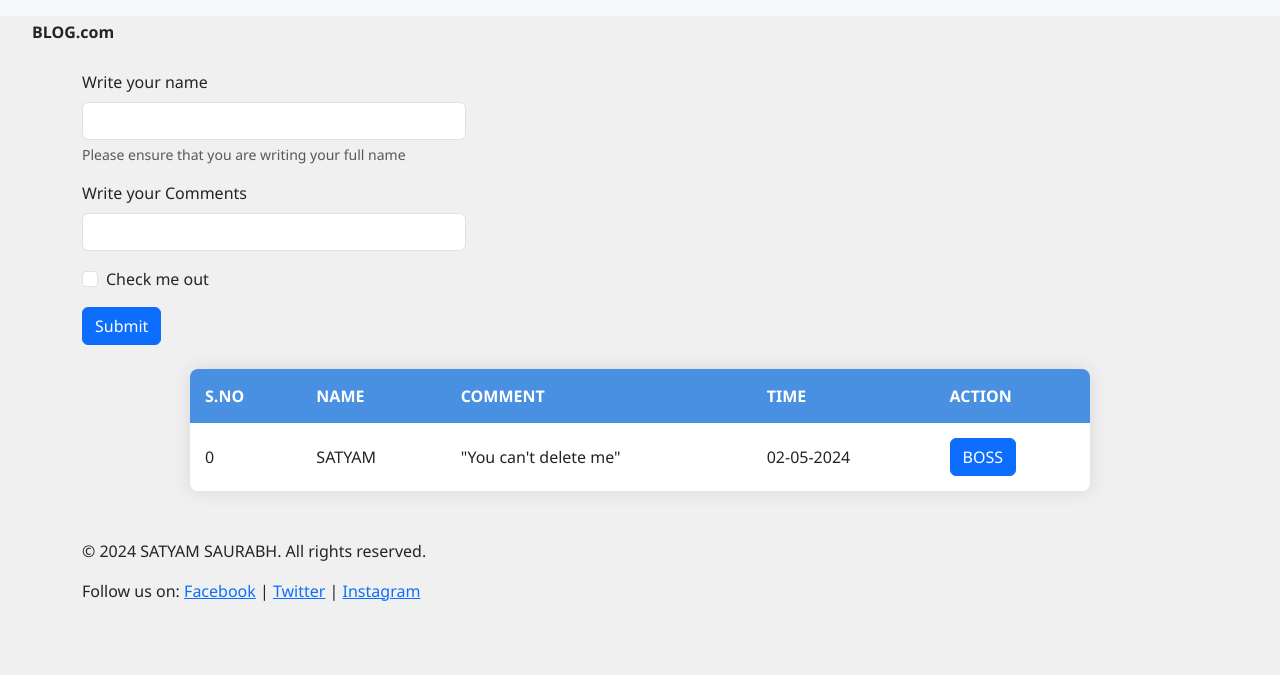
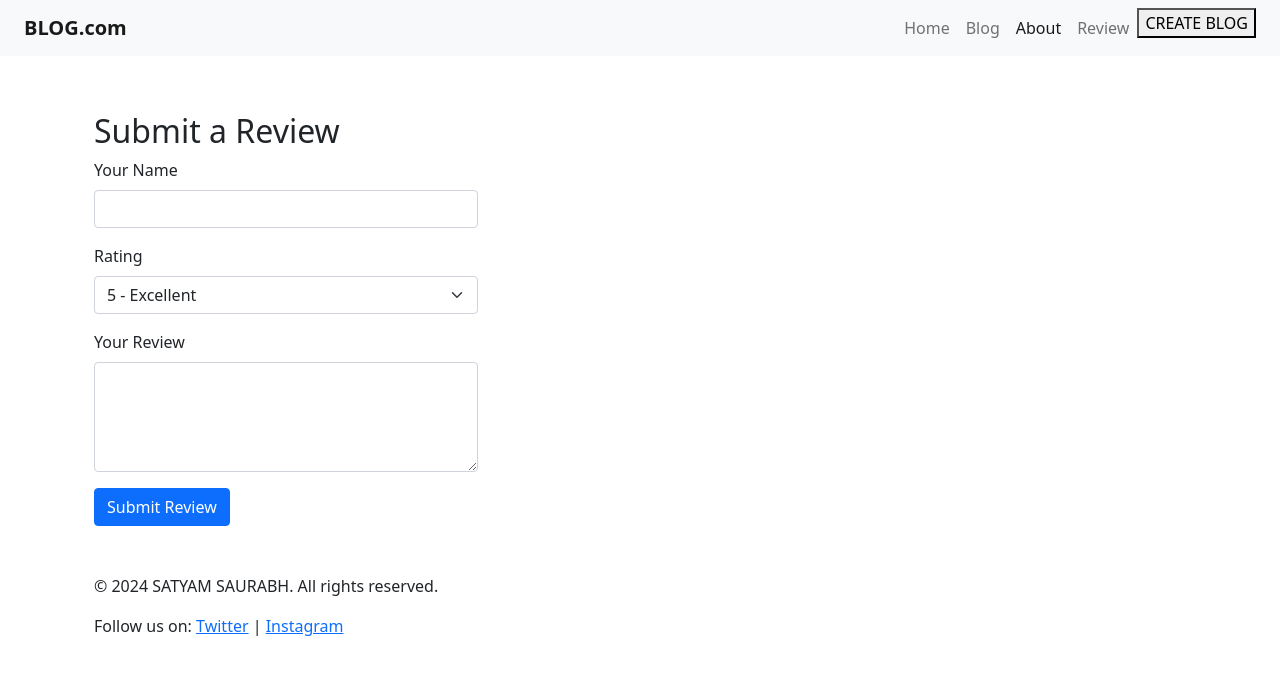
Before and after one commit to i-satyamsaurabh/Blogging-App, a Flask app: page /review in a window 1280 px wide. Shown: the top 675 px of the page. Run offline with Flask 3, Linux system fonts and the light colour scheme.

Commit message:
11th commit

```diff
--- a/templates/About.html
+++ b/templates/About.html
@@ -89,7 +89,6 @@
         <div class="container">
             <p>&copy; 2024 SATYAM SAURABH. All rights reserved.</p>
             <p>Follow us on:
-                <a href="https://www.facebook.com" target="_blank">Facebook</a> |
                 <a href="https://www.twitter.com" target="_blank">Twitter</a> |
                 <a href="https://www.instagram.com" target="_blank">Instagram</a>
             </p>
--- a/templates/index.html
+++ b/templates/index.html
@@ -93,7 +93,6 @@
         <div class="container">
             <p>&copy; 2024 SATYAM SAURABH. All rights reserved.</p>
             <p>Follow us on:
-                <a href="https://www.facebook.com" target="_blank">Facebook</a> |
                 <a href="https://www.twitter.com" target="_blank">Twitter</a> |
                 <a href="https://www.instagram.com" target="_blank">Instagram</a>
             </p>
--- a/templates/post.html
+++ b/templates/post.html
@@ -37,7 +37,7 @@
                         <a class="nav-link" href="/blog">Blog</a>
                     </li>
                     <li class="nav-item">
-                        <a class="nav-link" href="/contact">Review</a>
+                        <a class="nav-link" href="/review">Review</a>
                     </li>
                 </ul>
                 <br>
@@ -76,7 +76,6 @@
             <div class="container">
                 <p>&copy; 2024 SATYAM SAURABH. All rights reserved.</p>
                 <p>Follow us on:
-                    <a href="https://www.facebook.com" target="_blank">Facebook</a> |
                     <a href="https://www.twitter.com" target="_blank">Twitter</a> |
                     <a href="https://www.instagram.com" target="_blank">Instagram</a>
                 </p>
--- a/templates/review.html
+++ b/templates/review.html
@@ -52,142 +52,91 @@
     </nav>
 
     <br>
-    <div class="container" my-3>
-        <form action="/" method="post">
-            <div class="mb-3">
-                <label for="Name" class="form-label">Write your name</label>
-                <input type="text" class="form-control" name="Name" id="Name" aria-describedby="emailHelp">
-                <div id="emailHelp" class="form-text">Please ensure that you are writing your full name</div>
-            </div>
-            <div class="mb-3">
-                <label for="comment" class="form-label">Write your Comments
 
-                </label>
-                <input type="text" class="form-control" name="comment" id="comment">
-            </div>
-            <div class="mb-3 form-check">
-                <input type="checkbox" class="form-check-input" id="exampleCheck1">
-                <label class="form-check-label" for="exampleCheck1">Check me out</label>
-            </div>
-            <button type="submit" class="btn btn-primary">Submit</button>
-        </form><br>
-    </div>
-    <div class="container2">
+
     <!DOCTYPE html>
     <html lang="en">
 
     <head>
         <meta charset="UTF-8">
         <meta name="viewport" content="width=device-width, initial-scale=1.0">
-            <title>Stylish Four-Column Table</title>
-            <style>
-                body {
-                    font-family: 'Segoe UI', Tahoma, Geneva, Verdana, sans-serif;
-                    background-color: #f0f0f0;
-                    margin: 0;
-                    padding: 20px;
-                }
-
-                .table-container {
-                    max-width: 900px;
-                    margin: 0 auto;
-                    background-color: white;
-                    border-radius: 8px;
-                    box-shadow: 0 0 20px rgba(0, 0, 0, 0.1);
-                    overflow: hidden;
-                }
-
-                table {
-                    width: 100%;
-                    border-collapse: separate;
-                    border-spacing: 0;
-                }
-
-                caption {
-                    font-size: 1.5em;
-                    font-weight: bold;
-                    padding: 20px;
-                    color: #333;
-                    background-color: #f8f8f8;
-                }
-
-                th,
-                td {
-                    padding: 15px;
-                    text-align: left;
-                }
-
-                th {
-                    background-color: #4a90e2;
-                    color: white;
-                    text-transform: uppercase;
-                    font-weight: 800;
-
-                }
-
-                td {
-                    border-bottom: 1px solid #e0e0e0;
-                }
-
-                tr:last-child td {
-                    border-bottom: none;
-                }
-
-                tr:nth-child(even) {
-                    background-color: #f9f9f9;
-                }
-
-                tr:hover {
-                    background-color: #f0f7ff;
-                }
-            </style>
+        <title>Submit a Review</title>
+        <link href="https://cdn.jsdelivr.net/npm/bootstrap@5.3.0/dist/css/bootstrap.min.css" rel="stylesheet">
     </head>
 
     <body>
-            <div class="table-container">
-                <table>
+        <!DOCTYPE html>
+        <html lang="en">
 
-                    <thead>
-                        <tr>
-                            <th>S.No</th>
-                            <th>NAME</th>
-                            <th>COMMENT</th>
-                            <th>TIME</th>
-                            <th>ACTION</th>
-                        </tr>
-                    </thead>
-                    <tbody>
+        <head>
+            <meta charset="UTF-8">
+            <meta name="viewport" content="width=device-width, initial-scale=1.0">
+            <title>Review Submission</title>
+            <link href="https://cdn.jsdelivr.net/npm/bootstrap@5.1.3/dist/css/bootstrap.min.css" rel="stylesheet">
+        </head>
 
-                        <tr>
-                            <td>0</td>
-                            <td>SATYAM</td>
-                            <td>"You can't delete me"</td>
-                            <td>02-05-2024</td>
-                            <td><button type="button" class="btn btn-primary">BOSS</button></td>
+        <body>
+            <nav class="navbar navbar-expand-lg navbar-light bg-light fixed-top">
+                <div class="container-fluid">
+                    <a class="navbar-brand" href="/"><b>BLOG.com</b></a>
+                    <button class="navbar-toggler" type="button" data-bs-toggle="collapse" data-bs-target="#navbarNav"
+                        aria-controls="navbarNav" aria-expanded="false" aria-label="Toggle navigation">
+                        <span class="navbar-toggler-icon"></span>
+                    </button>
+                    <div class="collapse navbar-collapse" id="navbarNav">
+                        <ul class="navbar-nav ms-auto">
+                            <li class="nav-item">
+                                <a class="nav-link" href="/">Home</a>
+                            </li>
+                            <li class="nav-item">
+                                <a class="nav-link" href="/post">Blog</a>
+                            </li>
+                            <li class="nav-item">
+                                <a class="nav-link active" aria-current="page" href="/about">About</a>
+                            </li>
+                            <li class="nav-item">
+                                <a class="nav-link" href="/review">Review</a>
+                            </li>
+                            <a href="/post"><button type="button" class="">CREATE BLOG</button></a>
+                        </ul>
+                    </div>
+                </div>
+            </nav>
+            <div class="container mt-5">
+                <h2>Submit a Review</h2>
+                <form id="reviewForm">
+                    <div class="mb-3">
+                        <label for="name" class="form-label">Your Name</label>
+                        <input type="text" class="form-control" id="name" name="name" required>
+                    </div>
+                    <div class="mb-3">
+                        <label for="rating" class="form-label">Rating</label>
+                        <select class="form-select" id="rating" name="rating" required>
+                            <option value="5">5 - Excellent</option>
+                            <option value="4">4 - Very Good</option>
+                            <option value="3">3 - Good</option>
+                            <option value="2">2 - Fair</option>
+                            <option value="1">1 - Poor</option>
+                        </select>
+                    </div>
+                    <div class="mb-3">
+                        <label for="review" class="form-label">Your Review</label>
+                        <textarea class="form-control" id="review" name="review" rows="4" required></textarea>
+                    </div>
+                    <button type="submit" class="btn btn-primary">Submit Review</button>
+                    <div id="submissionMessage" class="mt-3" style="display: none; color: green;">Thanks! Your review
+                        has been submitted.</div>
+                </form>
+            </div>
 
-                        </tr>
-                        {% for new_review in all_reviews %}
-                        <tr>
-                            <td>{{loop.index}}</td>
-                            <td>{{new_review.name}}</td>
-                            <td>{{new_review.comment}}</td>
-                            <td>{{new_review.time}}</td>
-                            <td><a href="/delete/{{new_review.id}}" type="button"
-                                    class="btn btn-primary">Delete</button>
-                            </td>
-                            <td><a href="/update/{{new_review.id}}" type="button"
-                                    class="btn btn-primary">Update</button>
-                            </td>
-                        </tr>
-                        {% endfor %}
-                    </tbody>
-                </table>
-            </div>
-        </body>
+            <script>
+                document.getElementById('reviewForm').addEventListener('submit', function (event) {
+                    event.preventDefault(); // Prevent the form from being submitted
+                    document.getElementById('submissionMessage').style.display = 'block'; // Show the submission message
+                });
+            </script>
 
-        </html>
 
-    </div>
 
             <script src="https://cdn.jsdelivr.net/npm/bootstrap@5.3.3/dist/js/bootstrap.bundle.min.js"
                 integrity="sha384-YvpcrYf0tY3lHB60NNkmXc5s9fDVZLESaAA55NDzOxhy9GkcIdslK1eN7N6jIeHz"
@@ -197,7 +146,6 @@
                 <div class="container">
                     <p>&copy; 2024 SATYAM SAURABH. All rights reserved.</p>
                     <p>Follow us on:
-                <a href="https://www.facebook.com" target="_blank">Facebook</a> |
                         <a href="https://www.twitter.com" target="_blank">Twitter</a> |
                         <a href="https://www.instagram.com" target="_blank">Instagram</a>
                     </p>
```
Lines whose indentation alone changed are shown as unchanged.
